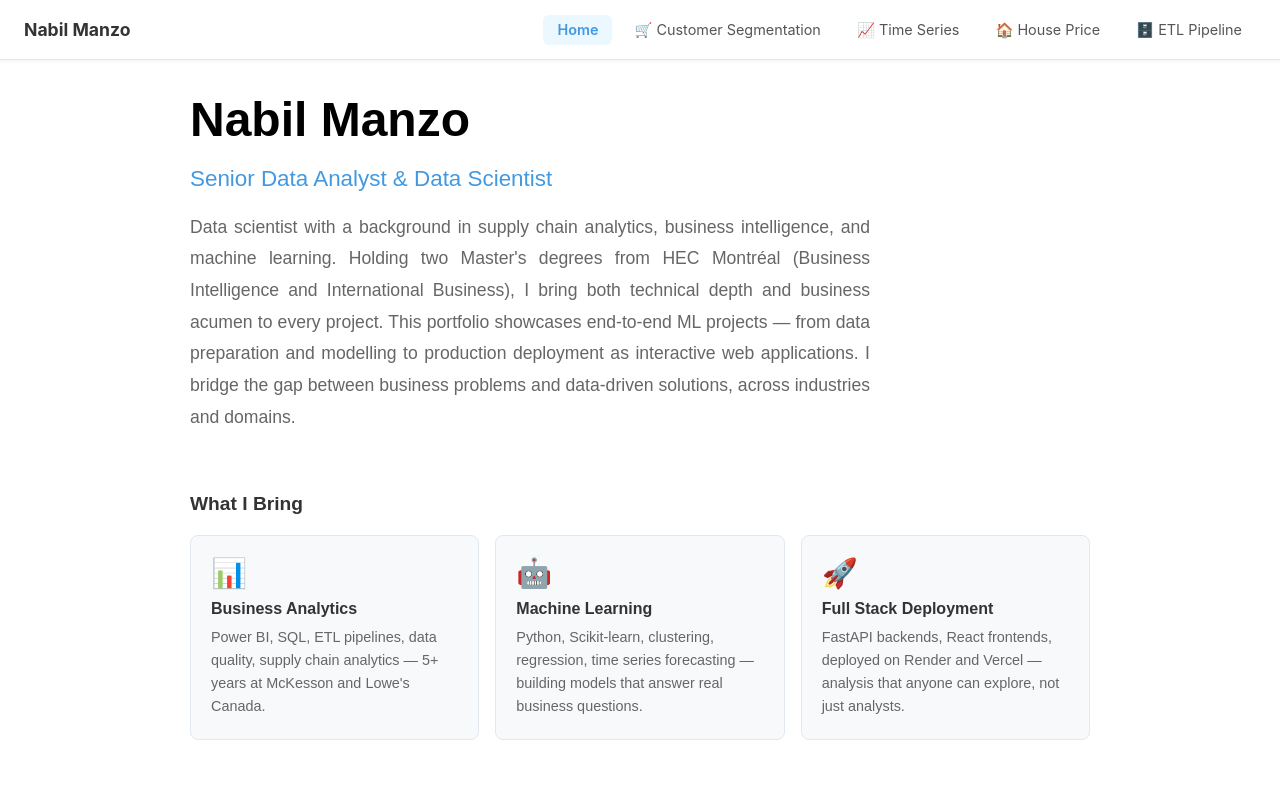
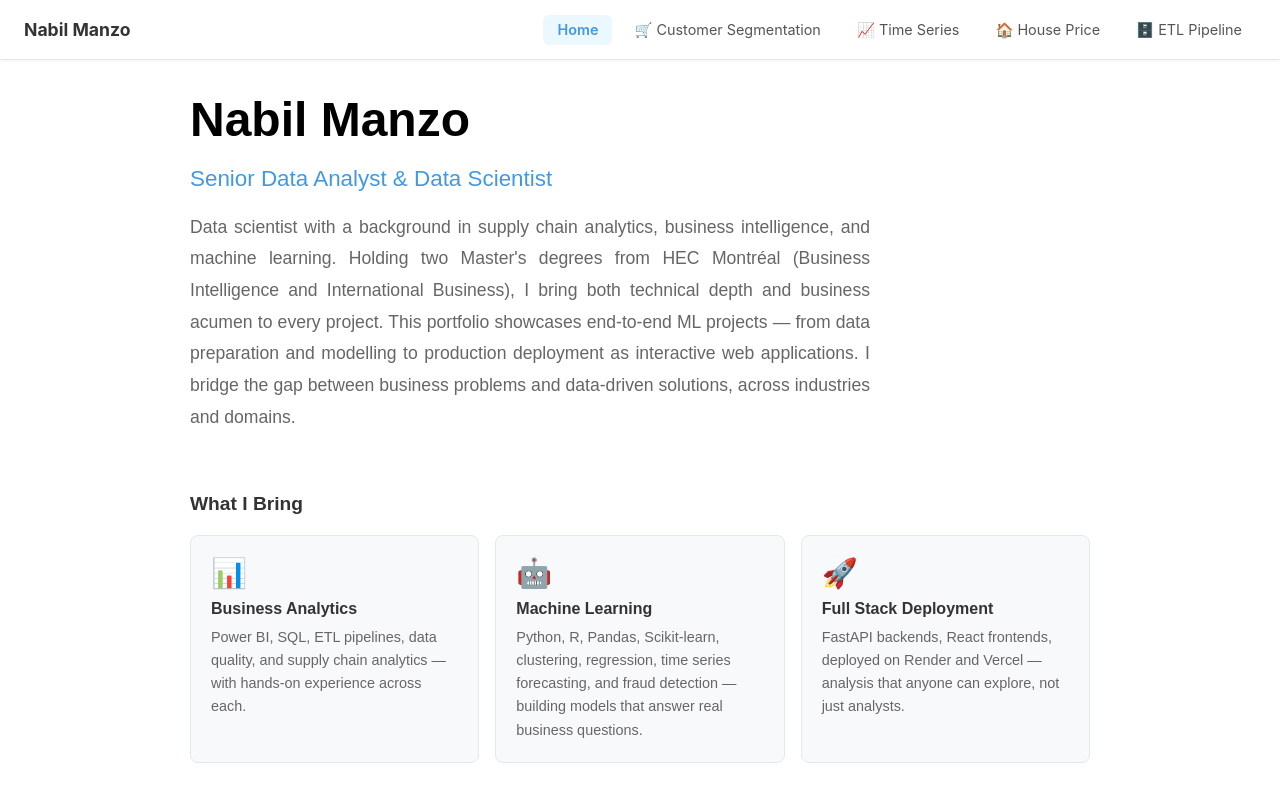
Before and after one commit to tcharkow/customer-segmentation-frontend, a React (Create React App) app: page / in a window 1280 px wide. Shown: the top 800 px of the page. Built offline with nearby package versions, Linux system fonts and the light colour scheme.

Commit message:
Update Home page descriptions

```diff
--- a/src/Home.js
+++ b/src/Home.js
@@ -47,12 +47,12 @@ function Home() {
             {
               icon: '📊',
               title: 'Business Analytics',
-              desc: 'Power BI, SQL, ETL pipelines, data quality, supply chain analytics — 5+ years at McKesson and Lowe\'s Canada.'
+              desc: 'Power BI, SQL, ETL pipelines, data quality, and supply chain analytics — with hands-on experience across each.'
             },
             {
               icon: '🤖',
               title: 'Machine Learning',
-              desc: 'Python, Scikit-learn, clustering, regression, time series forecasting — building models that answer real business questions.'
+              desc: 'Python, R, Pandas, Scikit-learn, clustering, regression, time series forecasting, and fraud detection — building models that answer real business questions.'
             },
             {
               icon: '🚀',
```
